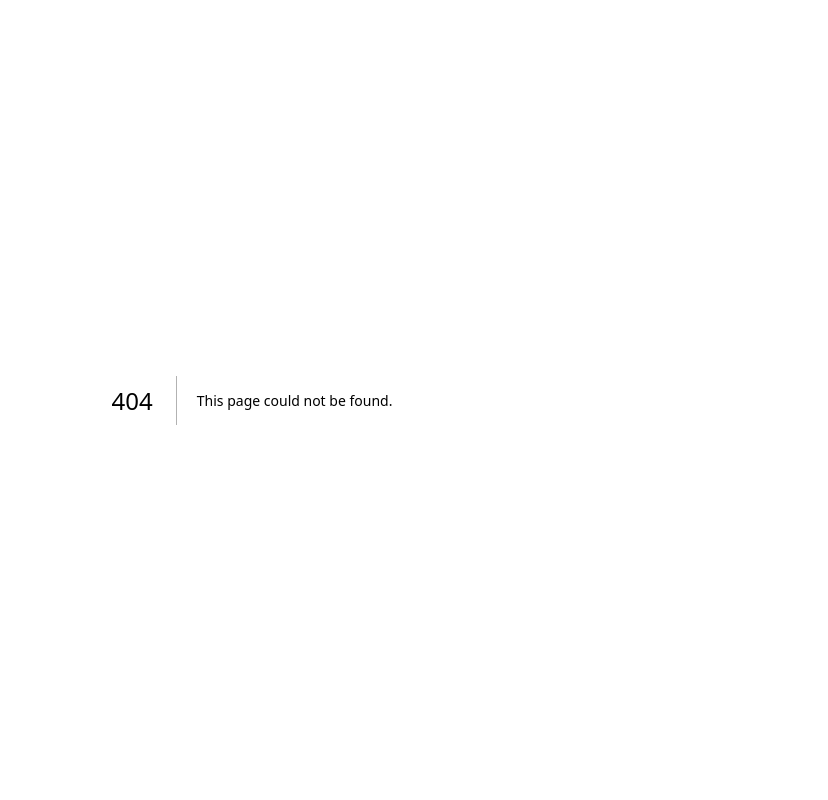
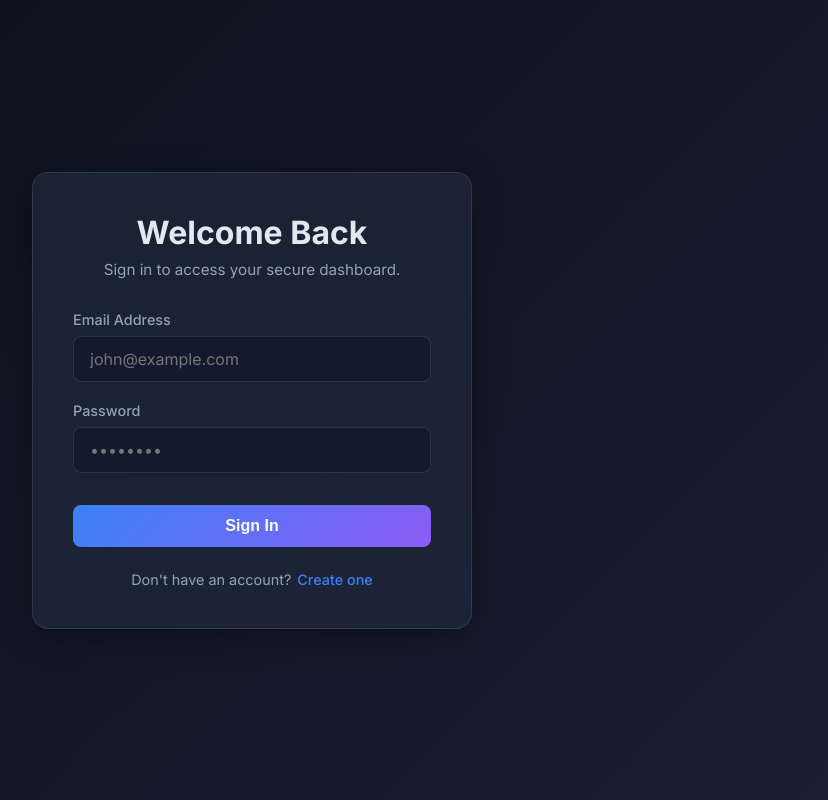
Before and after one commit to joysarkar077/Counsel, a Next.js app: page /login in a window 1280 px wide. Before the commit this address had no page. Shown: the whole page, without its empty margins (388-1216 px from the left). Built offline with nearby package versions, Linux system fonts and the light colour scheme.

Commit message:
feat: add premium UI layouts and auth page structure

```diff
--- /dev/null
+++ b/src/app/auth.module.css
@@ -0,0 +1,51 @@
+.authContainer {
+  display: flex;
+  justify-content: center;
+  align-items: center;
+  min-height: 100vh;
+  padding: 20px;
+}
+
+.authCard {
+  max-width: 440px;
+  width: 100%;
+  padding: 40px;
+}
+
+.header {
+  text-align: center;
+  margin-bottom: 32px;
+}
+
+.title {
+  font-size: 2rem;
+  font-weight: 700;
+  margin-bottom: 8px;
+}
+
+.subtitle {
+  color: var(--text-secondary);
+  font-size: 0.95rem;
+}
+
+.form {
+  display: flex;
+  flex-direction: column;
+}
+
+.footer {
+  margin-top: 24px;
+  text-align: center;
+  font-size: 0.9rem;
+  color: var(--text-secondary);
+}
+
+.link {
+  color: var(--accent-primary);
+  font-weight: 500;
+  margin-left: 6px;
+}
+
+.link:hover {
+  text-decoration: underline;
+}
--- a/src/app/globals.css
+++ b/src/app/globals.css
@@ -1,34 +1,16 @@
 :root {
-  --background: #ffffff;
-  --foreground: #171717;
-}
-
-@media (prefers-color-scheme: dark) {
-  :root {
-    --background: #0a0a0a;
-    --foreground: #ededed;
-  }
-}
-
-html {
-  height: 100%;
-}
-
-html,
-body {
-  max-width: 100vw;
-  overflow-x: hidden;
-}
-
-body {
-  min-height: 100%;
-  display: flex;
-  flex-direction: column;
-  color: var(--foreground);
-  background: var(--background);
-  font-family: Arial, Helvetica, sans-serif;
-  -webkit-font-smoothing: antialiased;
-  -moz-osx-font-smoothing: grayscale;
+  --bg-color: #0b0f19;
+  --bg-gradient: linear-gradient(135deg, #0b0f19 0%, #1a1f35 100%);
+  --text-primary: #e2e8f0;
+  --text-secondary: #94a3b8;
+  --accent-primary: #3b82f6;
+  --accent-hover: #2563eb;
+  --accent-purple: #8b5cf6;
+  --glass-bg: rgba(30, 41, 59, 0.7);
+  --glass-border: rgba(255, 255, 255, 0.1);
+  --glass-shadow: 0 8px 32px 0 rgba(0, 0, 0, 0.37);
+  --error-color: #ef4444;
+  --success-color: #10b981;
 }
 
 * {
@@ -37,13 +19,101 @@ body {
   margin: 0;
 }
 
+body {
+  background: var(--bg-gradient);
+  background-attachment: fixed;
+  color: var(--text-primary);
+  font-family: 'Inter', -apple-system, BlinkMacSystemFont, 'Segoe UI', Roboto, Helvetica, Arial, sans-serif;
+  min-height: 100vh;
+  display: flex;
+  flex-direction: column;
+  -webkit-font-smoothing: antialiased;
+  -moz-osx-font-smoothing: grayscale;
+}
+
 a {
   color: inherit;
   text-decoration: none;
+  transition: color 0.2s ease;
 }
 
-@media (prefers-color-scheme: dark) {
-  html {
-    color-scheme: dark;
-  }
+a:hover {
+  color: var(--accent-primary);
 }
+
+/* Glassmorphism Utilities */
+.glass-panel {
+  background: var(--glass-bg);
+  backdrop-filter: blur(12px);
+  -webkit-backdrop-filter: blur(12px);
+  border: 1px solid var(--glass-border);
+  border-radius: 16px;
+  box-shadow: var(--glass-shadow);
+}
+
+/* Form Utilities */
+.input-group {
+  display: flex;
+  flex-direction: column;
+  gap: 8px;
+  margin-bottom: 20px;
+}
+
+.input-group label {
+  font-size: 0.9rem;
+  font-weight: 500;
+  color: var(--text-secondary);
+}
+
+.input-group input {
+  background: rgba(15, 23, 42, 0.6);
+  border: 1px solid var(--glass-border);
+  border-radius: 8px;
+  padding: 12px 16px;
+  color: var(--text-primary);
+  font-family: inherit;
+  font-size: 1rem;
+  transition: all 0.3s ease;
+  outline: none;
+}
+
+.input-group input:focus {
+  border-color: var(--accent-primary);
+  box-shadow: 0 0 0 2px rgba(59, 130, 246, 0.2);
+}
+
+/* Button Utilities */
+.btn-primary {
+  background: linear-gradient(135deg, var(--accent-primary), var(--accent-purple));
+  color: white;
+  border: none;
+  border-radius: 8px;
+  padding: 12px 24px;
+  font-size: 1rem;
+  font-weight: 600;
+  cursor: pointer;
+  transition: transform 0.2s ease, box-shadow 0.2s ease;
+  width: 100%;
+  display: inline-flex;
+  justify-content: center;
+  align-items: center;
+}
+
+.btn-primary:hover {
+  transform: translateY(-2px);
+  box-shadow: 0 4px 12px rgba(59, 130, 246, 0.4);
+}
+
+.btn-primary:active {
+  transform: translateY(0);
+}
+
+/* Animations */
+@keyframes fadeIn {
+  from { opacity: 0; transform: translateY(10px); }
+  to { opacity: 1; transform: translateY(0); }
+}
+
+.animate-fade-in {
+  animation: fadeIn 0.6s cubic-bezier(0.16, 1, 0.3, 1) forwards;
+}
--- a/src/app/layout.tsx
+++ b/src/app/layout.tsx
@@ -1,26 +1,26 @@
-import type { Metadata } from "next";
-import { Geist, Geist_Mono } from "next/font/google";
-import "./globals.css";
+import type { Metadata } from 'next';
+import { Inter } from 'next/font/google';
+import './globals.css';
 
-const geistSans = Geist({
-  variable: "--font-geist-sans",
-  subsets: ["latin"],
-});
-
-const geistMono = Geist_Mono({
-  variable: "--font-geist-mono",
-  subsets: ["latin"],
-});
+const inter = Inter({ subsets: ['latin'] });
 
 export const metadata: Metadata = {
-  title: "Create Next App",
-  description: "Generated by create next app",
+  title: 'Counsel | Secure Legal Case Management',
+  description: 'Zero-trust cryptographic legal case management system.',
 };
 
-export default function RootLayout({ children }: LayoutProps<"/">) {
+export default function RootLayout({
+  children,
+}: {
+  children: React.ReactNode;
+}) {
   return (
-    <html lang="en" className={`${geistSans.variable} ${geistMono.variable}`}>
-      <body>{children}</body>
+    <html lang="en">
+      <body className={inter.className}>
+        <main className="animate-fade-in">
+          {children}
+        </main>
+      </body>
     </html>
   );
 }
--- /dev/null
+++ b/src/app/login/page.tsx
@@ -0,0 +1,37 @@
+import Link from 'next/link';
+import styles from '../auth.module.css';
+
+export default function LoginPage() {
+  return (
+    <div className={styles.authContainer}>
+      <div className={`glass-panel ${styles.authCard}`}>
+        <div className={styles.header}>
+          <h1 className={styles.title}>Welcome Back</h1>
+          <p className={styles.subtitle}>Sign in to access your secure dashboard.</p>
+        </div>
+
+        <form className={styles.form}>
+          <div className="input-group">
+            <label htmlFor="email">Email Address</label>
+            <input type="email" id="email" name="email" required placeholder="john@example.com" />
+          </div>
+          <div className="input-group">
+            <label htmlFor="password">Password</label>
+            <input type="password" id="password" name="password" required placeholder="••••••••" />
+          </div>
+
+          <button type="submit" className="btn-primary" style={{ marginTop: '12px' }}>
+            Sign In
+          </button>
+        </form>
+
+        <div className={styles.footer}>
+          Don't have an account?
+          <Link href="/register" className={styles.link}>
+            Create one
+          </Link>
+        </div>
+      </div>
+    </div>
+  );
+}
--- a/src/app/page.module.css
+++ b/src/app/page.module.css
@@ -1,150 +1,73 @@
-.page {
-  --background: #fafafa;
-  --foreground: #fff;
-
-  --text-primary: #000;
-  --text-secondary: #666;
-
-  --button-primary-hover: #383838;
-  --button-secondary-hover: #f2f2f2;
-  --button-secondary-border: #ebebeb;
-
-  display: flex;
-  flex: 1;
-  flex-direction: column;
-  align-items: center;
-  justify-content: center;
-  font-family: var(--font-geist-sans);
-  background-color: var(--background);
-}
-
-.main {
-  display: flex;
-  flex: 1;
-  width: 100%;
-  max-width: 800px;
-  flex-direction: column;
-  align-items: flex-start;
-  justify-content: space-between;
-  background-color: var(--foreground);
-  padding: 120px 60px;
-}
-
-.intro {
-  display: flex;
-  flex-direction: column;
-  align-items: flex-start;
-  text-align: left;
-  gap: 24px;
-}
-
-.intro h1 {
-  max-width: 320px;
-  font-size: 40px;
-  font-weight: 600;
-  line-height: 48px;
-  letter-spacing: -2.4px;
-  text-wrap: balance;
-  color: var(--text-primary);
-}
-
-.intro p {
-  max-width: 440px;
-  font-size: 18px;
-  line-height: 32px;
-  text-wrap: balance;
-  color: var(--text-secondary);
-}
-
-.intro a {
-  font-weight: 500;
-  color: var(--text-primary);
-}
-
-.ctas {
-  display: flex;
-  flex-direction: row;
-  width: 100%;
-  max-width: 440px;
-  gap: 16px;
-  font-size: 14px;
-}
-
-.ctas a {
+.container {
   display: flex;
   justify-content: center;
   align-items: center;
-  height: 40px;
-  padding: 0 16px;
-  border-radius: 128px;
-  border: 1px solid transparent;
-  transition: 0.2s;
-  cursor: pointer;
-  width: fit-content;
-  font-weight: 500;
+  min-height: 100vh;
+  padding: 20px;
 }
 
-a.primary {
-  background: var(--text-primary);
-  color: var(--background);
-  gap: 8px;
+.hero {
+  max-width: 600px;
+  width: 100%;
+  padding: 60px 40px;
+  text-align: center;
+  display: flex;
+  flex-direction: column;
+  align-items: center;
 }
 
-a.secondary {
-  border-color: var(--button-secondary-border);
+.iconContainer {
+  background: rgba(59, 130, 246, 0.1);
+  padding: 20px;
+  border-radius: 50%;
+  margin-bottom: 24px;
 }
 
-/* Enable hover only on non-touch devices */
-@media (hover: hover) and (pointer: fine) {
-  a.primary:hover {
-    background: var(--button-primary-hover);
-    border-color: transparent;
-  }
-
-  a.secondary:hover {
-    background: var(--button-secondary-hover);
-    border-color: transparent;
-  }
+.shield {
+  width: 48px;
+  height: 48px;
+  color: var(--accent-primary);
 }
 
-@media (max-width: 600px) {
-  .main {
-    padding: 48px 24px;
-  }
-
-  .intro {
-    gap: 16px;
-  }
-
-  .intro h1 {
-    font-size: 32px;
-    line-height: 40px;
-    letter-spacing: -1.92px;
-  }
+.title {
+  font-size: 3rem;
+  font-weight: 800;
+  margin-bottom: 16px;
+  background: linear-gradient(135deg, #fff 0%, #94a3b8 100%);
+  -webkit-background-clip: text;
+  -webkit-text-fill-color: transparent;
 }
 
-@media (prefers-color-scheme: dark) {
-  .logo {
-    filter: invert();
-  }
-
-  .page {
-    --background: #000;
-    --foreground: #000;
-
-    --text-primary: #ededed;
-    --text-secondary: #999;
-
-    --button-primary-hover: #ccc;
-    --button-secondary-hover: #1a1a1a;
-    --button-secondary-border: #1a1a1a;
-  }
+.subtitle {
+  font-size: 1.1rem;
+  color: var(--text-secondary);
+  line-height: 1.6;
+  margin-bottom: 40px;
 }
 
-.code {
-  font-family: var(--font-geist-mono);
-  font-size: 0.9em;
-  background: color-mix(in srgb, currentColor 8%, transparent);
-  padding: 0.1em 0.4em;
-  border-radius: 6px;
+.actions {
+  display: flex;
+  gap: 16px;
+  width: 100%;
+  max-width: 400px;
 }
+
+.btnSecondary {
+  background: rgba(255, 255, 255, 0.05);
+  color: var(--text-primary);
+  border: 1px solid var(--glass-border);
+  border-radius: 8px;
+  padding: 12px 24px;
+  font-size: 1rem;
+  font-weight: 600;
+  cursor: pointer;
+  transition: all 0.2s ease;
+  width: 100%;
+  display: inline-flex;
+  justify-content: center;
+  align-items: center;
+}
+
+.btnSecondary:hover {
+  background: rgba(255, 255, 255, 0.1);
+}
```
Also changed, not shown: src/app/page.tsx (+22 -61 lines), src/app/register/page.tsx (added, +45 -0 lines).
